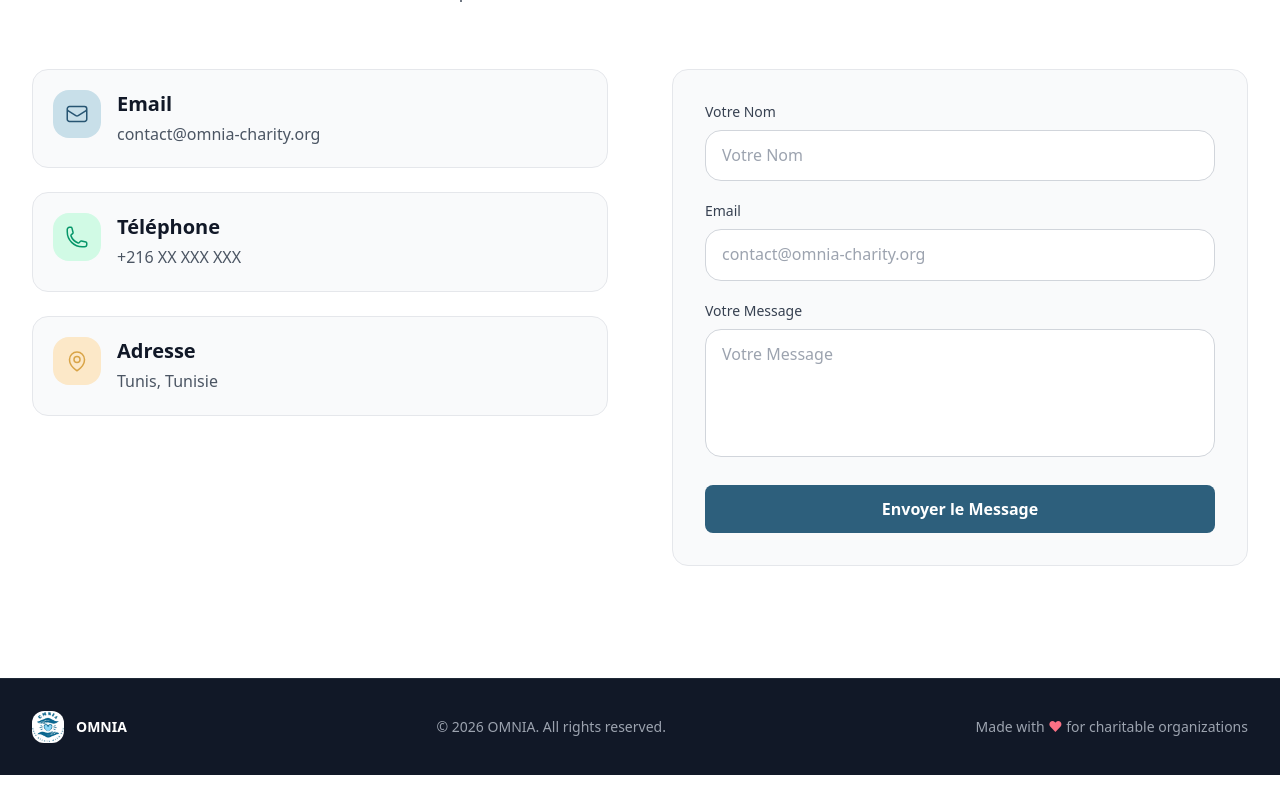
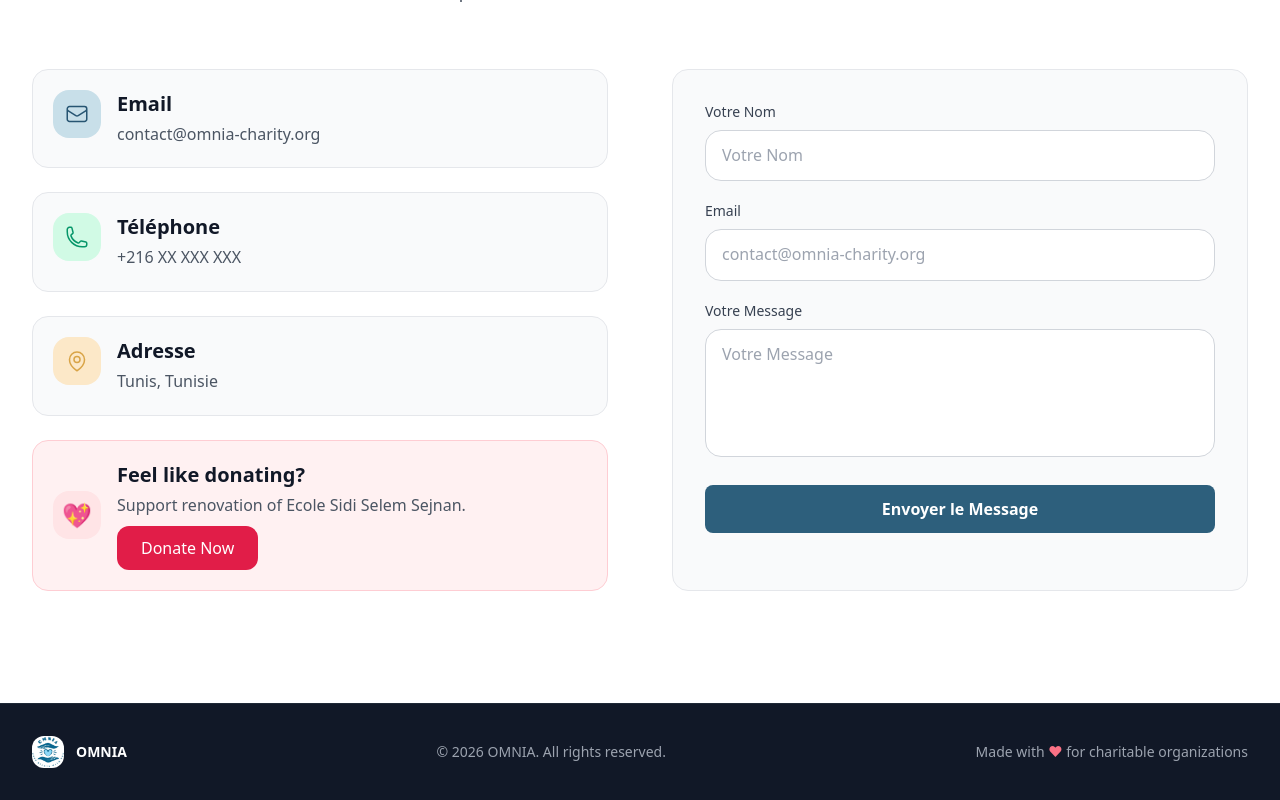
Before and after one commit to MaramHadjAli/EspritMaratech2026-sanjouba, a React (Vite) app: page / in a window 1280 px wide. Shown: the part 2768-3568 px from the top of the page. Before the commit the page ends 3543 px from the top, so only its background shows below. Built offline with nearby package versions, Linux system fonts and the light colour scheme.

Commit message:
added ca9cha9a

```diff
--- a/src/features/landing/LandingPage.tsx
+++ b/src/features/landing/LandingPage.tsx
@@ -401,6 +401,19 @@ const LandingPage: React.FC = () => {
                   <p className="text-gray-600 dark:text-gray-400">{t('landing.contact.address')}</p>
                 </div>
               </div>
+              {/* Donation Section */}
+              <div className="flex items-center gap-4 p-5 rounded-2xl bg-rose-50 dark:bg-rose-900/30 border border-rose-200 dark:border-rose-700 mt-6">
+                <div className="w-12 h-12 rounded-xl bg-rose-100 dark:bg-rose-900/30 text-rose-600 dark:text-rose-400 flex items-center justify-center flex-shrink-0">
+                  <span className="text-2xl">💖</span>
+                </div>
+                <div>
+                  <h4 className="font-semibold text-gray-900 dark:text-white mb-1">Feel like donating?</h4>
+                  <p className="text-gray-600 dark:text-gray-400 mb-2">Support renovation of Ecole Sidi Selem Sejnan.</p>
+                  <a href="https://www.cha9a9a.tn/fund/detail/renovation-ecole-sidi-selem-sejnan-562974" target="_blank" rel="noopener noreferrer">
+                    <Button className="!bg-rose-600 !text-white !py-2 !px-6 !rounded-lg hover:!bg-rose-700 transition">Donate Now</Button>
+                  </a>
+                </div>
+              </div>
             </div>
 
             <form onSubmit={(e) => { e.preventDefault() }} className="space-y-5 p-6 sm:p-8 rounded-2xl bg-gray-50 dark:bg-gray-800/50 border border-gray-200 dark:border-gray-700">
```
